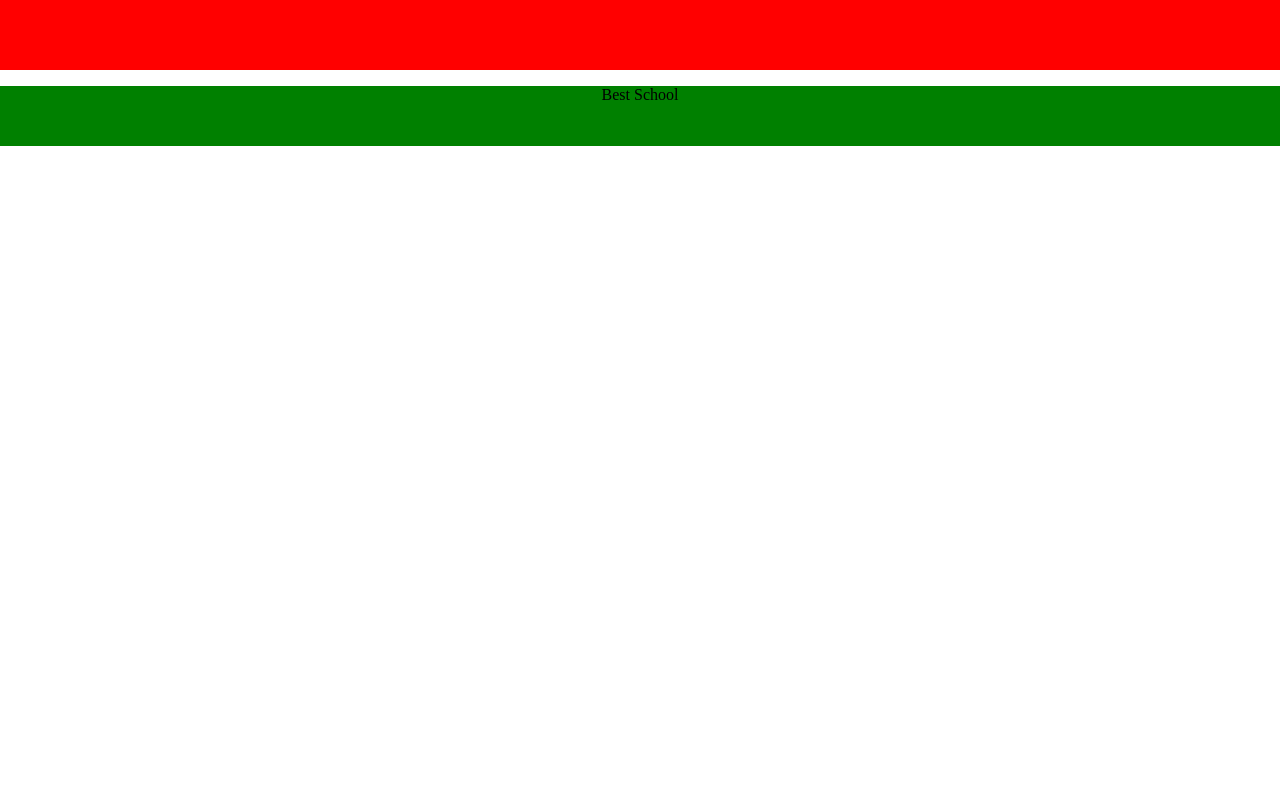
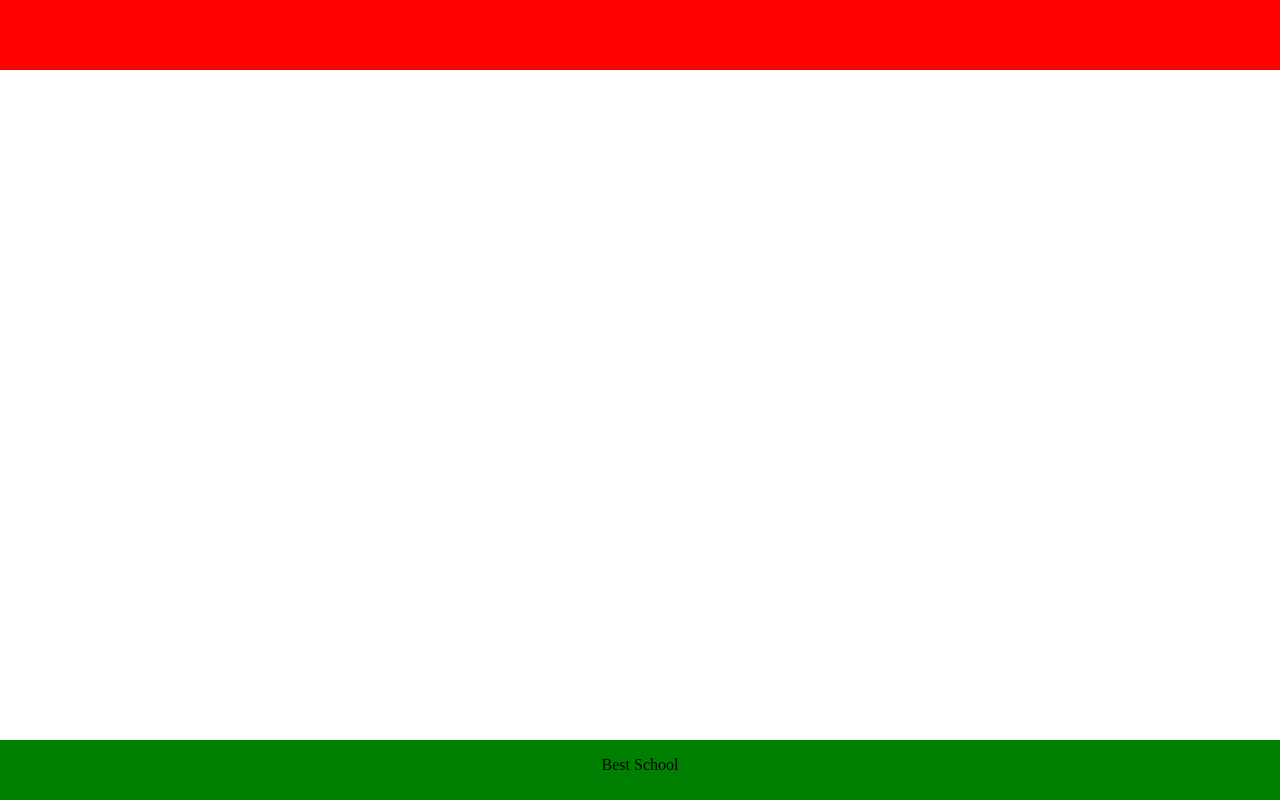
Before and after one commit to gacenga/html_test, a plain HTML site: page index.html in a window 1280 px wide. Drawn offline with Linux system fonts and the light colour scheme.

Commit message:
Update index.html

```diff
--- a/index.html
+++ b/index.html
@@ -6,7 +6,7 @@
   <body style="padding:0;margin:0;">
     <header style="background-color:red;height:70px;width:100%;">
     </header>
-    <footer style="background-color:green;height:60px;width:100%;position:sticky;bottom:0;text-align:center;">
+    <footer style="background-color:green;height:60px;width:100%;position:fixed;bottom:0;text-align:center;">
       <p>Best School</p>
     </footer>
   </body>
```
